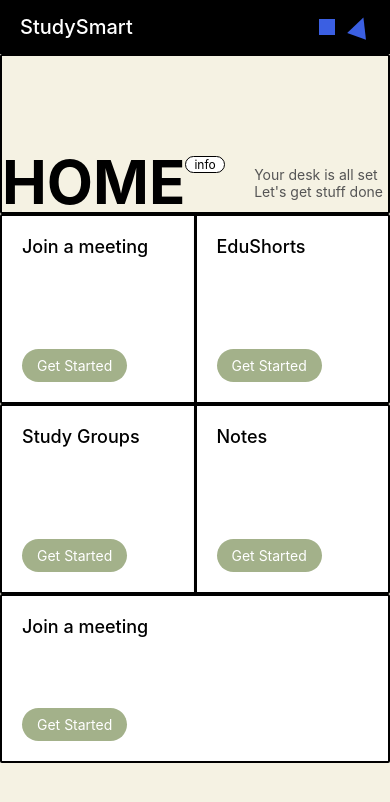
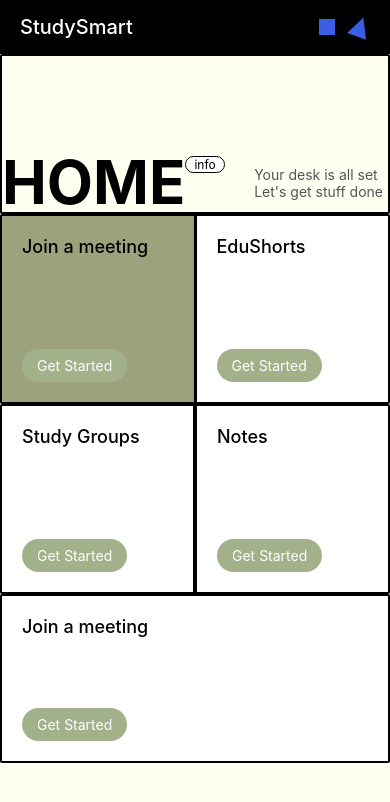
Before and after one commit to UtsavDholiya05/study-mate, a React Native app: screen /Home in a window 390 px wide. Shown: the top 802 px of the page. Built offline with nearby package versions, Linux system fonts and the light colour scheme.

Commit message:
hompagediv

```diff
--- a/screens/homepage.js
+++ b/screens/homepage.js
@@ -1,16 +1,6 @@
 import { StyleSheet, Text, View, TouchableOpacity, StatusBar } from "react-native"
 
 export default function App() {
-    const renderMenuItem = (title, customStyle = {}) => (
-        <View style={[styles.menuItem, customStyle]}>
-          <Text style={styles.menuItemTitle}>{title}</Text>
-          <TouchableOpacity style={styles.getStartedButton}>
-            <Text style={styles.getStartedText}>Get Started</Text>
-          </TouchableOpacity>
-        </View>
-      );
-
-
   return (
     <View style={styles.container}>
       <StatusBar barStyle="light-content" />
@@ -39,16 +29,43 @@ export default function App() {
         {/* Menu Grid */}
         <View style={styles.menuGrid}>
           <View style={styles.menuRow}>
-            {renderMenuItem("Join a meeting")}
-            {renderMenuItem("EduShorts",styles.edushortsItem)}
+            <View style={[styles.menuItem1, styles.meet]}>
+              <Text style={styles.menuItemTitle}>Join a meeting</Text>
+              <TouchableOpacity style={styles.getStartedButton}>
+                <Text style={styles.getStartedText}>Get Started</Text>
+              </TouchableOpacity>
+            </View>
+            <View style={[styles.menuItem, styles.edushortsItem]}>
+              <Text style={styles.menuItemTitle}>EduShorts</Text>
+              <TouchableOpacity style={styles.getStartedButton}>
+                <Text style={styles.getStartedText}>Get Started</Text>
+              </TouchableOpacity>
+            </View>
           </View>
+
           <View style={styles.menuRow}>
-            {renderMenuItem("Study Groups")}
-            {renderMenuItem("Notes",styles.notes)}
+            <View style={styles.menuItem}>
+              <Text style={styles.menuItemTitle}>Study Groups</Text>
+              <TouchableOpacity style={styles.getStartedButton}>
+                <Text style={styles.getStartedText}>Get Started</Text>
+              </TouchableOpacity>
+            </View>
+            <View style={[styles.menuItem, styles.notes]}>
+              <Text style={styles.menuItemTitle}>Notes</Text>
+              <TouchableOpacity style={styles.getStartedButton}>
+                <Text style={styles.getStartedText}>Get Started</Text>
+              </TouchableOpacity>
+            </View>
           </View>
+
           <View style={styles.menuRow1}>
-            {renderMenuItem("Join a meeting")}
-            <View style={[styles.emptyItem]} />
+            <View style={styles.menuItem}>
+              <Text style={styles.menuItemTitle}>Join a meeting</Text>
+              <TouchableOpacity style={styles.getStartedButton}>
+                <Text style={styles.getStartedText}>Get Started</Text>
+              </TouchableOpacity>
+            </View>
+            <View style={styles.emptyItem} />
           </View>
         </View>
       </View>
@@ -59,7 +76,7 @@ export default function App() {
 const styles = StyleSheet.create({
   container: {
     flex: 1,
-    backgroundColor: "#f5f2e3", // Cream/beige background
+    backgroundColor: "#FFFFF1", // Cream/beige background
   },
   header: {
     backgroundColor: "#000",
@@ -175,6 +192,19 @@ const styles = StyleSheet.create({
     shadowRadius: 2,
     elevation: 2,
   },
+  menuItem1: {
+    flex: 1,
+    backgroundColor: "#9CA37C",
+    // borderRadius: 0,
+    padding: 20,
+    // marginHorizontal: 5,
+    justifyContent: "space-between",
+    shadowColor: "#000",
+    shadowOffset: { width: 0, height: 1 },
+    shadowOpacity: 0.1,
+    shadowRadius: 2,
+    elevation: 2,
+  },
   emptyItem: {
     backgroundColor: "transparent",
     shadowOpacity: 0,
@@ -185,11 +215,17 @@ const styles = StyleSheet.create({
     fontWeight: "500",
     color: "#000",
   },
+  menuItemTitle1: {
+    fontSize: 18,
+    fontWeight: "500",
+    color: "#9CA37C",
+  },
   getStartedButton: {
     backgroundColor: "#a3b18a", // Sage green color
     alignSelf: "flex-start",
     paddingVertical: 8,
     paddingHorizontal: 15,
+    // marginBottom: 0,
     borderRadius: 20,
   },
   getStartedText: {
@@ -203,6 +239,9 @@ const styles = StyleSheet.create({
   },
   notes: {
     borderColor:"black",
-    borderLeftWidth: 3,
+    borderLeftWidth: 4,
   },
+  meet:{
+    color:"#9CA37C"
+  }
 })
```
